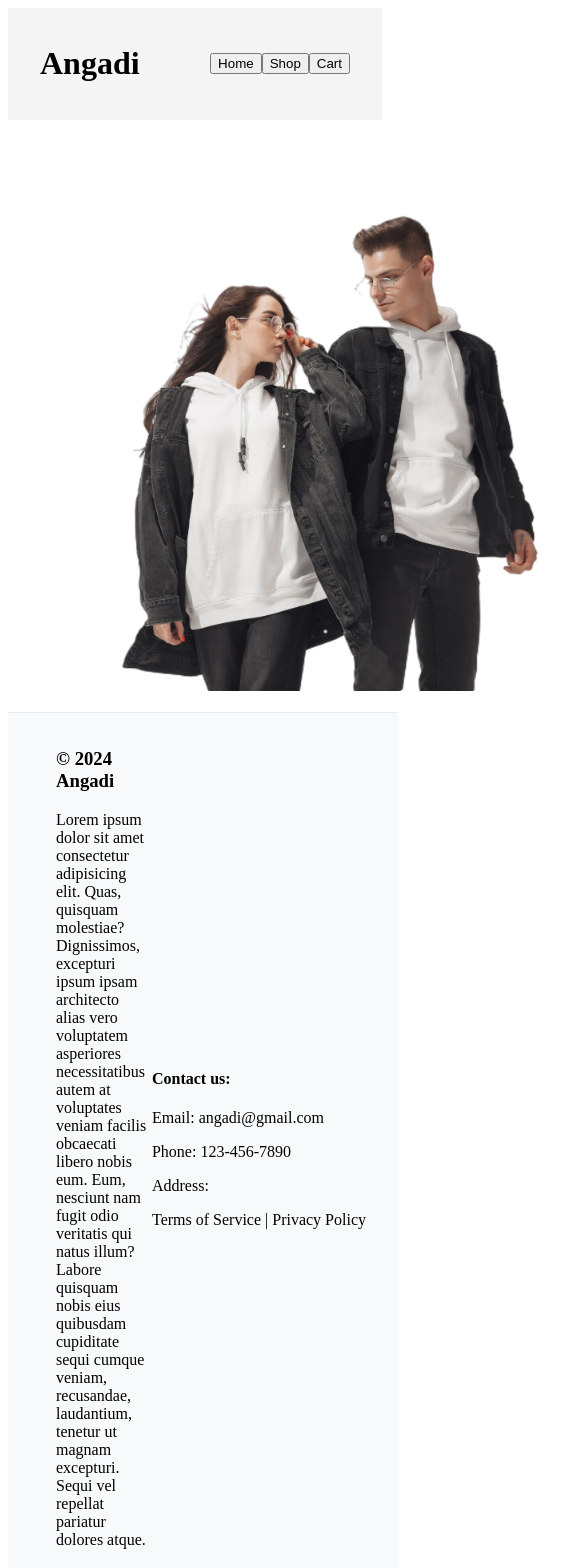
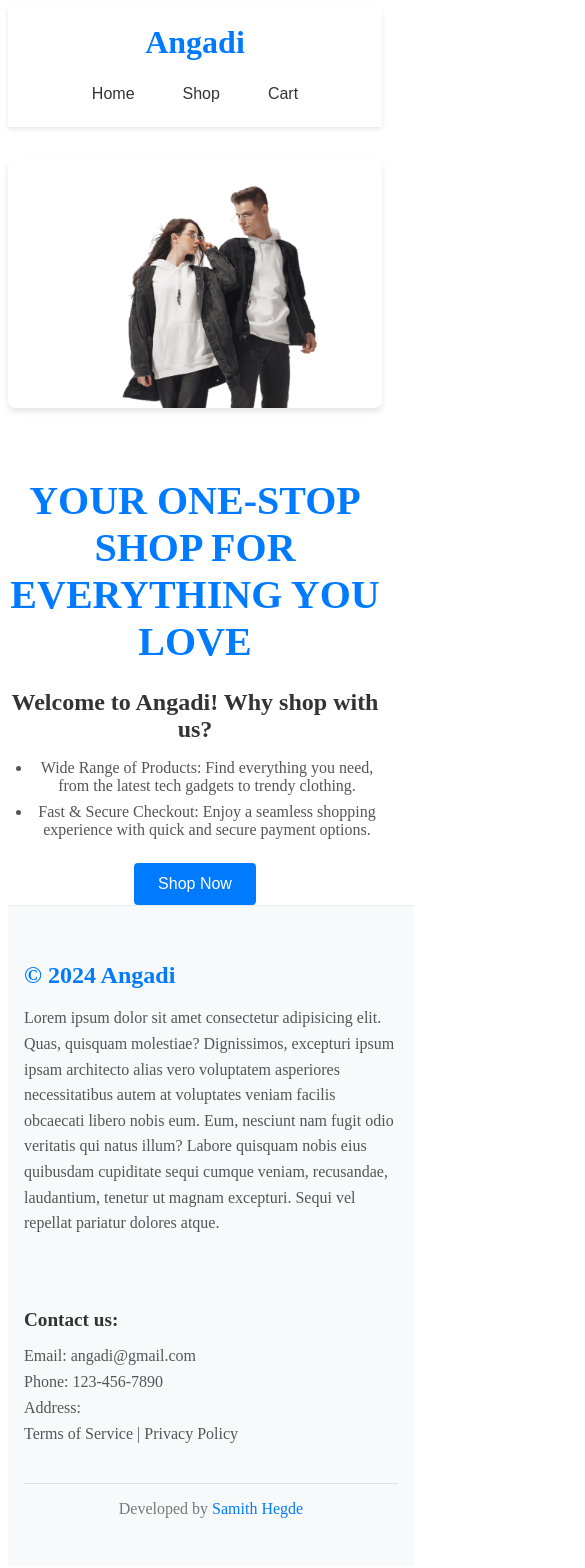
Before and after one commit to Samith-hegde/shopping-cart, a React (Vite) app: page / in a window 390 px wide. Shown: the top 1568 px of the page, 585 px wide, since content can reach past the window. Built offline with nearby package versions, Linux system fonts and the light colour scheme; no server answers.

Commit message:
Add styling

```diff
--- /dev/null
+++ b/src/App.css
@@ -0,0 +1,23 @@
+body {
+    font-family: 'Roboto', sans-serif;
+    margin: 0;
+    padding: 0;
+    box-sizing: border-box;
+    background-color: #f8f9fa;
+    color: #333;
+  }
+
+  .container {
+    max-width: 1200px;
+    margin: 0 auto;
+    padding: 0 20px;
+  }
+
+  button {
+    cursor: pointer;
+    transition: all 0.3s ease;
+  }
+
+  button:hover {
+    opacity: 0.8;
+  }
--- a/src/components/Cart/Cart.css
+++ b/src/components/Cart/Cart.css
@@ -1,31 +1,101 @@
 .cart-container {
     display: flex;
-    margin: 20px;
-    justify-content: space-around;
+    margin: 2rem;
+    justify-content: space-between;
+    gap: 2rem;
   }
 
   .cart-items {
+    flex: 1;
     display: grid;
     grid-template-columns: 1fr;
-    gap: 20px;
+    gap: 1.5rem;
+    list-style-type: none;
+    padding: 0;
   }
 
   .cart-items > li {
     display: flex;
-    gap: 20px;
+    gap: 1.5rem;
     align-items: center;
+    background-color: white;
+    border-radius: 8px;
+    box-shadow: 0 2px 4px rgba(0,0,0,0.1);
+    padding: 1rem;
   }
 
   .cart-items > li img {
     max-width: 100px;
     max-height: 100px;
+    object-fit: contain;
+  }
+
+  .cart-items > li h3 {
+    font-size: 1rem;
+    margin: 0;
+  }
+
+  .cart-items > li p {
+    margin: 0.25rem 0;
+    color: #555;
+  }
+
+  .cart-items > li section {
+    display: flex;
+    align-items: center;
+    gap: 0.5rem;
+  }
+
+  .cart-items > li section button {
+    background-color: #f0f0f0;
+    color: #333;
+    border: none;
+    width: 30px;
+    height: 30px;
+    display: flex;
+    align-items: center;
+    justify-content: center;
+    font-size: 1.2rem;
+    border-radius: 4px;
   }
 
   .total {
+    flex: 0 0 300px;
+    background-color: white;
+    border-radius: 8px;
+    box-shadow: 0 2px 4px rgba(0,0,0,0.1);
+    padding: 1.5rem;
+    align-self: flex-start;
+    position: sticky;
+    top: 100px;
+  }
+
+  .total h3 {
+    font-size: 1.5rem;
+    margin-bottom: 1rem;
+    color: #333;
+  }
+
+  .total p {
     display: flex;
+    justify-content: space-between;
+    margin: 0.5rem 0;
+    color: #555;
+  }
+
+  .total hr {
+    border: none;
+    border-top: 1px solid #e0e0e0;
+    margin: 1rem 0;
+  }
+
+  @media (max-width: 768px) {
+    .cart-container {
       flex-direction: column;
-    width: 500px;
-    flex-shrink: 0;
-    align-items: center;
-    justify-content: center;
     }
+
+    .total {
+      position: static;
+      width: 100%;
+    }
+  }
--- a/src/components/Cart/Total.jsx
+++ b/src/components/Cart/Total.jsx
@@ -15,7 +15,7 @@ function Total({ inventory }) {
     }
 
     function calculateTotal() {
-        return calculateSubtotal() + calculateGST();
+        return Math.round((calculateSubtotal() + calculateGST()) * 100) / 100;
     }
 
     return (
--- a/src/components/Footer/Footer.css
+++ b/src/components/Footer/Footer.css
@@ -1,24 +1,73 @@
 footer {
     background-color: #f8f9fa;
-    padding-left: 1rem;
+    padding: 2rem 1rem;
     width: 100%;
-    bottom: 0;
-    left: 0;
-    z-index: 100;
     border-top: 1px solid #e9ecef;
   }
 
   .top {
     display: flex;
     justify-content: space-between;
-    align-items: center;
-    padding: 1rem 2rem;
+    gap: 2rem;
+    margin-bottom: 2rem;
   }
 
   .left {
-    width: 30%;
+    flex: 1;
+  }
+
+  .left h3 {
+    font-size: 1.5rem;
+    color: #007bff;
+    margin-bottom: 1rem;
+  }
+
+  .left p {
+    color: #555;
+    line-height: 1.6;
+  }
+
+  .right {
+    flex: 0 0 300px;
+  }
+
+  .right h4 {
+    font-size: 1.2rem;
+    color: #333;
+    margin-bottom: 1rem;
+  }
+
+  .right p {
+    margin: 0.5rem 0;
+    color: #555;
+  }
+
+  hr {
+    border: none;
+    border-top: 1px solid #e0e0e0;
+    margin: 1rem 0;
   }
 
   .bottom {
     text-align: center;
+    color: #777;
   }
+
+  .bottom a {
+    color: #007bff;
+    text-decoration: none;
+  }
+
+  .bottom a:hover {
+    text-decoration: underline;
+  }
+
+  @media (max-width: 768px) {
+    .top {
+      flex-direction: column;
+    }
+
+    .right {
+      flex: 1;
+    }
+  }
--- a/src/components/Header/Header.css
+++ b/src/components/Header/Header.css
@@ -3,5 +3,45 @@ header {
     justify-content: space-between;
     align-items: center;
     padding: 1rem 2rem;
-    background-color: #f4f4f4;
-}
+    background-color: #ffffff;
+    box-shadow: 0 2px 4px rgba(0,0,0,0.1);
+    position: sticky;
+    top: 0;
+    z-index: 1000;
+  }
+
+  header h1 {
+    font-size: 2rem;
+    color: #007bff;
+    margin: 0;
+  }
+
+  header section {
+    display: flex;
+    gap: 1rem;
+  }
+
+  header button {
+    background-color: transparent;
+    border: none;
+    color: #333;
+    font-size: 1rem;
+    padding: 0.5rem 1rem;
+    border-radius: 4px;
+    transition: background-color 0.3s ease;
+  }
+
+  header button:hover {
+    background-color: #f0f0f0;
+  }
+
+  @media (max-width: 768px) {
+    header {
+      flex-direction: column;
+      padding: 1rem;
+    }
+
+    header section {
+      margin-top: 1rem;
+    }
+  }
--- a/src/components/Home/Home.css
+++ b/src/components/Home/Home.css
@@ -1,15 +1,65 @@
 .home-container {
     display: flex;
     align-items: center;
-    justify-content: center;
-    margin-top: 20px;
-}
+    justify-content: space-between;
+    margin-top: 2rem;
+    gap: 2rem;
+  }
 
-img {
-    max-width: 800px;
-    max-height: 800px;
-}
+  .home-container section {
+    flex: 1;
+  }
 
-li {
-    margin: 10px;
-}
+  .home-container h1 {
+    font-size: 2.5rem;
+    color: #007bff;
+    margin-bottom: 1rem;
+  }
+
+  .home-container h3 {
+    font-size: 1.5rem;
+    color: #333;
+    margin-bottom: 1rem;
+  }
+
+  .home-container ul {
+    padding-left: 1.5rem;
+    margin-bottom: 1.5rem;
+  }
+
+  .home-container li {
+    margin: 0.5rem 0;
+    font-size: 1rem;
+    color: #555;
+  }
+
+  .home-container button {
+    background-color: #007bff;
+    color: white;
+    border: none;
+    padding: 0.75rem 1.5rem;
+    font-size: 1rem;
+    border-radius: 4px;
+    transition: background-color 0.3s ease;
+  }
+
+  .home-container button:hover {
+    background-color: #0056b3;
+  }
+
+  .home-container img {
+    max-width: 100%;
+    height: auto;
+    border-radius: 8px;
+    box-shadow: 0 4px 6px rgba(0,0,0,0.1);
+  }
+
+  @media (max-width: 768px) {
+    .home-container {
+      flex-direction: column-reverse;
+    }
+
+    .home-container section {
+      text-align: center;
+    }
+  }
--- a/src/components/Shop/Shop.css
+++ b/src/components/Shop/Shop.css
@@ -1,21 +1,116 @@
 .shop-container {
     display: flex;
-    margin-top: 20px;
-    gap: 20px;
-}
+    margin-top: 2rem;
+    gap: 2rem;
+  }
 
-.inventory-items > li img {
+  .categories {
+    flex: 0 0 200px;
+    display: flex;
+    flex-direction: column;
+    align-items: flex-start;
+    gap: 1rem;
+  }
+
+  .categories h2 {
+    font-size: 1.5rem;
+    color: #333;
+    margin-bottom: 1rem;
+  }
+
+  .categories button {
+    background-color: #f0f0f0;
+    border: none;
+    color: #333;
+    padding: 0.5rem 1rem;
+    font-size: 1rem;
+    border-radius: 4px;
+    width: 100%;
+    text-align: left;
+    transition: background-color 0.3s ease;
+  }
+
+  .categories button:hover {
+    background-color: #e0e0e0;
+  }
+
+  .inventory-items {
+    display: grid;
+    grid-template-columns: repeat(auto-fill, minmax(200px, 1fr));
+    gap: 2rem;
+    list-style-type: none;
+    padding: 0;
+  }
+
+  .inventory-items > li {
+    background-color: white;
+    border-radius: 8px;
+    box-shadow: 0 2px 4px rgba(0,0,0,0.1);
+    padding: 1rem;
+    display: flex;
+    flex-direction: column;
+    align-items: center;
+    text-align: center;
+  }
+
+  .inventory-items > li img {
     max-width: 150px;
     max-height: 150px;
-}
+    object-fit: contain;
+    margin-bottom: 1rem;
+  }
 
-.inventory-items {
-    display: grid;
-    grid-template-columns: 1fr 1fr 1fr 1fr;
-}
+  .inventory-items > li h3 {
+    font-size: 1rem;
+    margin-bottom: 0.5rem;
+  }
 
-.categories {
+  .inventory-items > li p {
+    margin: 0.25rem 0;
+    color: #555;
+  }
+
+  .inventory-items > li button {
+    background-color: #007bff;
+    color: white;
+    border: none;
+    padding: 0.5rem 1rem;
+    font-size: 0.9rem;
+    border-radius: 4px;
+    margin-top: 1rem;
+  }
+
+  .inventory-items > li section {
     display: flex;
-    flex-direction: column;
-    align-items: top;
-}
+    align-items: center;
+    gap: 0.5rem;
+    margin-top: 1rem;
+  }
+
+  .inventory-items > li section button {
+    background-color: #f0f0f0;
+    color: #333;
+    width: 30px;
+    height: 30px;
+    display: flex;
+    align-items: center;
+    justify-content: center;
+    font-size: 1.2rem;
+    padding: 0;
+  }
+
+  @media (max-width: 768px) {
+    .shop-container {
+      flex-direction: column;
+    }
+
+    .categories {
+      flex-direction: row;
+      flex-wrap: wrap;
+      justify-content: center;
+    }
+
+    .categories button {
+      width: auto;
+    }
+  }
```
Lines whose indentation alone changed are shown as unchanged.
